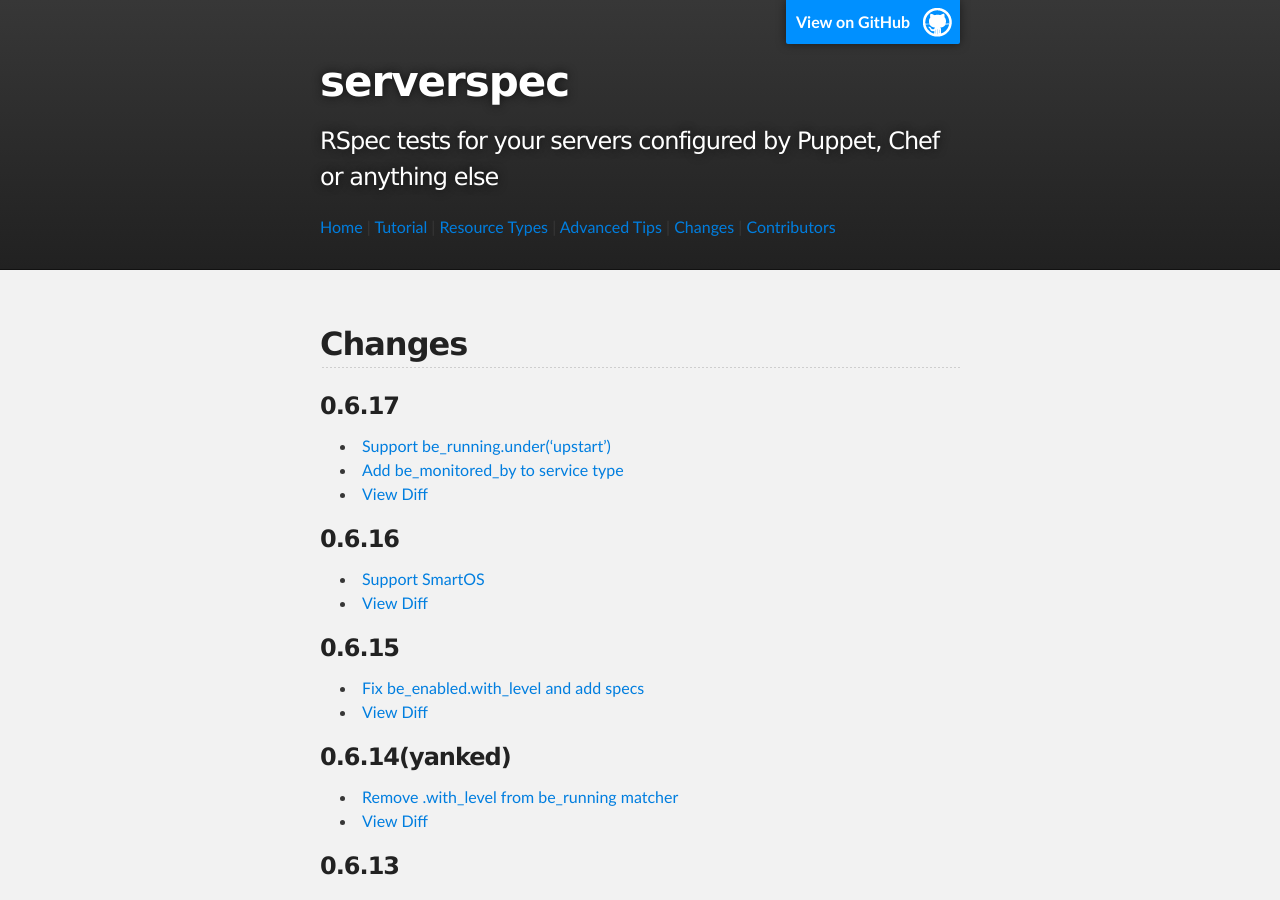
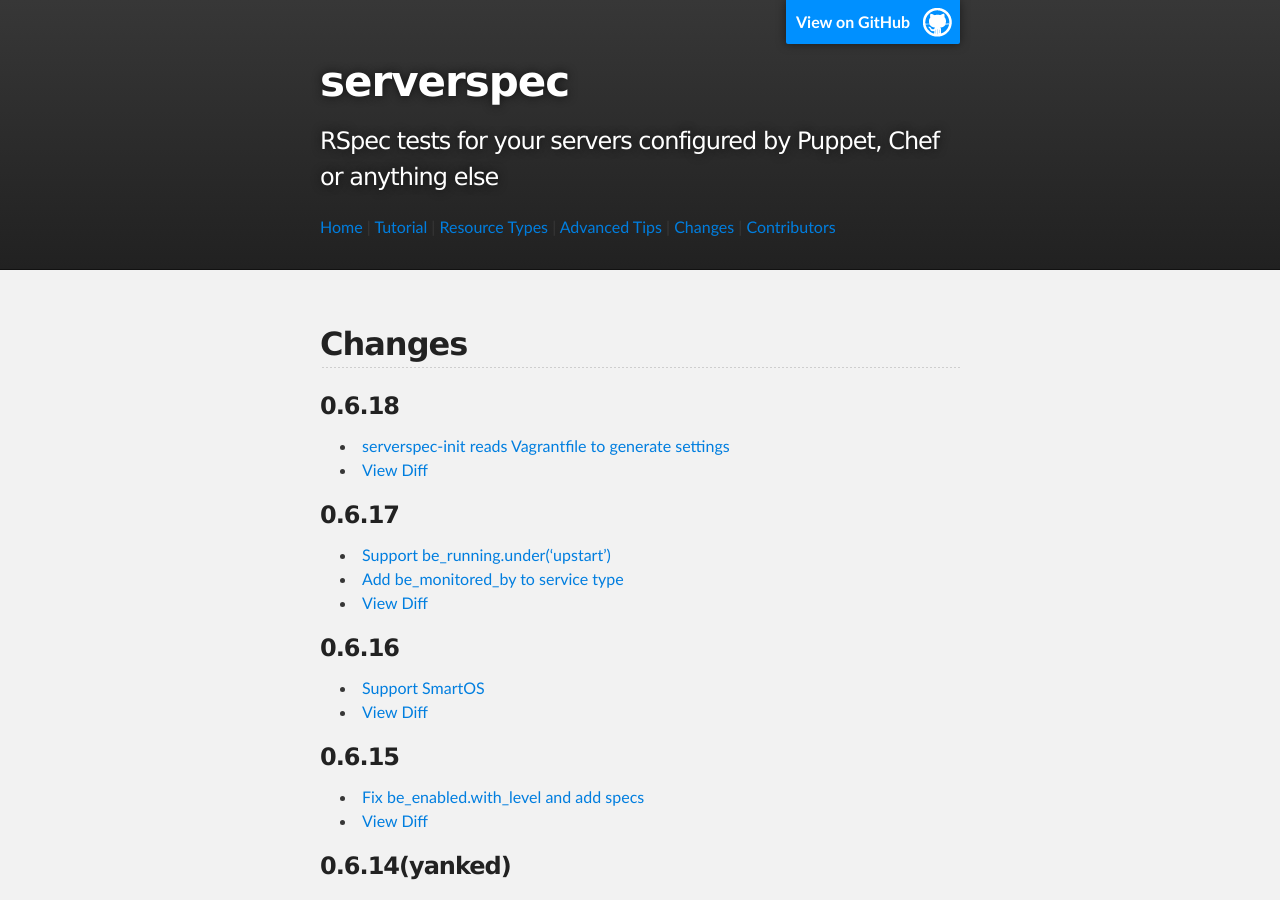
Before and after one commit to serverspec/serverspec.github.io, a Jekyll site: the page built from changes.md, in a window 1280 px wide and 900 px high. Built offline with Jekyll 4.4.1, drawn with Linux system fonts in a browser that asks for light colours; Markdown is read by kramdown in place of the engine named in the settings.

Commit message:
Add changes of v0.6.18

```diff
--- a/changes.md
+++ b/changes.md
@@ -4,6 +4,11 @@ title: Changes
 ---
 
 ## Changes
+
+### 0.6.18
+
+ * [serverspec-init reads Vagrantfile to generate settings](https://github.com/serverspec/serverspec/pull/191)
+ * [View Diff](https://github.com/serverspec/serverspec/compare/v0.6.17...v0.6.18)
 
 ### 0.6.17
 
```
